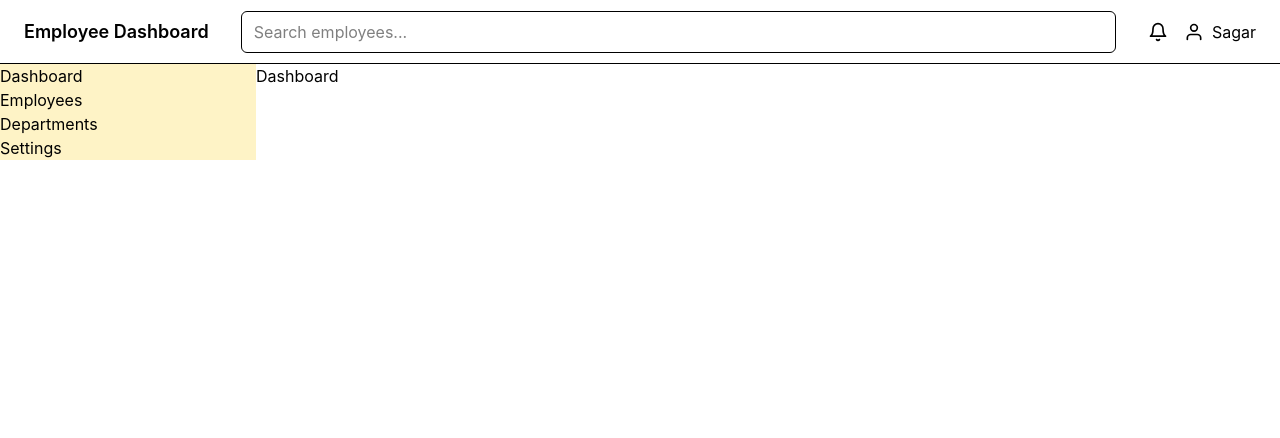
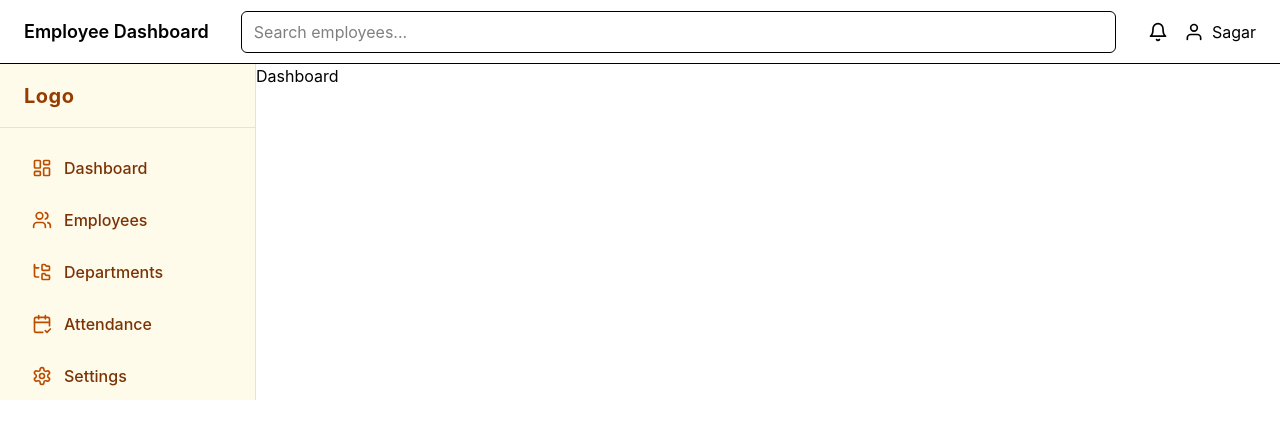
Before and after one commit to SagarTendulkar/employee-dashboard, a React (Vite) app: page / in a window 1280 px wide. Shown: the top 438 px of the page. Built offline with nearby package versions, Linux system fonts and the light colour scheme.

Commit message:
feat: implement application sidebar

```diff
--- /dev/null
+++ b/src/config/navigation.ts
@@ -0,0 +1,23 @@
+import type { IconType } from "react-icons";
+import {
+    LuCalendarCheck2,
+    LuFolderTree,
+    LuLayoutDashboard,
+    LuSettings,
+    LuUsers,
+} from "react-icons/lu";
+
+interface MenuItem {
+    id: string;
+    label: string;
+    icon: IconType;
+    path: string;
+}
+
+export const menuItems: MenuItem[] = [
+    { id: "m1", label: "Dashboard", icon: LuLayoutDashboard, path: "/" },
+    { id: "m2", label: "Employees", icon: LuUsers, path: "/" },
+    { id: "m3", label: "Departments", icon: LuFolderTree, path: "/" },
+    { id: "m4", label: "Attendance", icon: LuCalendarCheck2, path: "/" },
+    { id: "m5", label: "Settings", icon: LuSettings, path: "/" },
+];
--- a/src/layout/Sidebar.tsx
+++ b/src/layout/Sidebar.tsx
@@ -1,12 +1,37 @@
+import { menuItems } from "@/config/navigation";
+
 const SideBar = () => {
     return (
-        <aside className="w-64 bg-amber-100 ">
-            <nav>
-                <ul>
-                    <li>Dashboard</li>
-                    <li>Employees</li>
-                    <li>Departments</li>
-                    <li>Settings</li>
+        <aside className="flex flex-col w-64 bg-amber-50 border-r border-amber-200">
+            {/* Logo Container */}
+            <div className="h-16 flex items-center px-6 border-b border-amber-200">
+                <a
+                    href="/"
+                    className="text-xl font-bold text-amber-800 tracking-wide"
+                >
+                    Logo
+                </a>
+            </div>
+
+            <nav className="flex-1 mt-4 px-4">
+                <ul className="space-y-1">
+                    {menuItems.map((item) => {
+                        // Assign the icon component to a Capitalized variable name
+                        const Icon = item.icon;
+
+                        return (
+                            <li key={item.id}>
+                                <a
+                                    href={item.path}
+                                    className="flex items-center gap-3 px-4 py-3 text-amber-900 rounded-lg transition-colors hover:bg-amber-100 hover:text-amber-950 font-medium"
+                                >
+                                    {/* Render the Icon component dynamically with size/styling */}
+                                    <Icon className="text-xl text-amber-700 shrink-0" />
+                                    <span>{item.label}</span>
+                                </a>
+                            </li>
+                        );
+                    })}
                 </ul>
             </nav>
         </aside>
```
